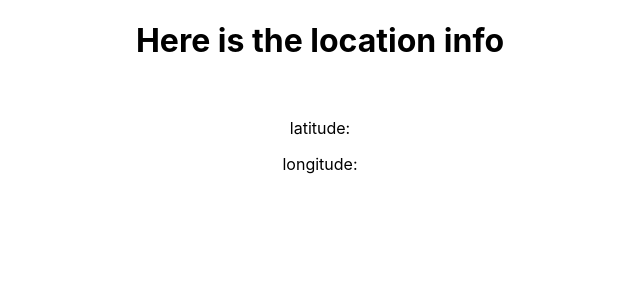
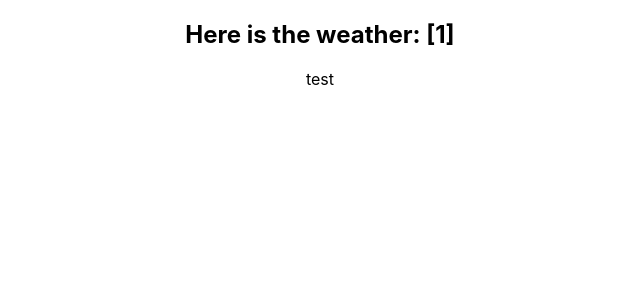
Before and after one commit to amtodd999/teamGit, a React (Create React App) app in the folder team-git/: page / in a window 1280 px wide. Shown: the top 300 px of the page, without its empty margins (320-960 px from the left). Built offline with nearby package versions, Linux system fonts and the light colour scheme; no server answers.

Commit message:
Adding new Location.js file that has code to allow sending location to other components

```diff
--- a/team-git/src/App.js
+++ b/team-git/src/App.js
@@ -1,12 +1,12 @@
 import './App.css';
 import WeatherApp from './components/WeatherApp';
-import GeoLocation from './components/GeoLocation';
+import Location from './components/Location';
 
 function App() {
   return (
     <div className="App">
-      <WeatherApp />
-      <GeoLocation />
+      {/* <WeatherApp /> */}
+      <Location />
     </div>
   );
 }
--- a/team-git/src/components/GeoLocation.js
+++ /dev/null
@@ -1,69 +0,0 @@
-import React, { Component } from 'react';
-import WeatherApp from './WeatherApp';
-
-class GeoLocation extends Component {
-    constructor(props) {
-        super(props);
-        this.state = {
-            latitude: null,
-            longitude: null,
-            userAddress: null,
-        };
-        this.getLocation = this.getLocation.bind(this);
-        this.getCoordinates = this.getCoordinates.bind(this);
-    }
-
-    componentDidMount() {
-        window.onload = (event) => {
-            this.getLocation();
-        };
-    }
-
-    getLocation() {
-        if (navigator.geolocation) {
-            navigator.geolocation.getCurrentPosition(this.getCoordinates, this.handleLocationError);
-        } else {
-            alert("Geolocation not supported by this browser");
-        }
-    }
-
-    getCoordinates(position) {
-        console.log(position);
-        this.setState({
-            latitude: position.coords.latitude,
-            longitude: position.coords.longitude,
-        });
-    }
-
-    handleLocationError(error) {
-            switch (error.code) {
-                case error.PERMISSION_DENIED:
-                    alert( "User denied the request for Geolocation.")
-                    break;
-                case error.POSITION_UNAVAILABLE:
-                    alert("Location information is unavailable.")
-                    break;
-                case error.TIMEOUT:
-                    alert("The request to get user location timed out.")
-                    break;
-                case error.UNKNOWN_ERROR:
-                    alert("An unknown error occurred.")
-                    break;
-                    default:
-                        alert("An unknown error occurred.")
-        }
-    }
-
-    render() {
-        return (
-            <div className="GeoLocation">
-                <h1>Here is the location info</h1>
-                <br />
-                <p>latitude: {this.state.latitude}</p>
-                <p>longitude: {this.state.longitude}</p>
-            </div>
-        )
-    }
-}
-
-export default GeoLocation;
--- /dev/null
+++ b/team-git/src/components/Location.js
@@ -0,0 +1,24 @@
+import React, {useState} from 'react';
+import WeatherApp from './WeatherApp';
+
+const Location = () => {
+    const [lat, setLat] = useState('');
+    const [lon, setLon] = useState('');
+
+    const componentWillMount = () => {
+        navigator.geolocation.getCurrentPosition(function(position) {
+            setLat(position.coords.latitude);
+            setLon(position.coords.longitude);
+            console.log(lat, lon);
+        });
+    }
+    componentWillMount();
+
+    return(
+        <div>
+<WeatherApp lat={lat} lon={lon} />
+        </div>
+    )
+}
+
+export default Location;
--- a/team-git/src/components/WeatherApp.js
+++ b/team-git/src/components/WeatherApp.js
@@ -1,36 +1,39 @@
 import React, { useEffect, useState } from 'react';
-import WeatherAppDisplay from './WeatherAppDisplay';
-import GeoLocation from './GeoLocation';
 
 const weatherApi = `${process.env.REACT_APP_WEATHER_ENDPOINT}`;
 const weatherApiKey = `${process.env.REACT_APP_WEATHER_API_KEY}`;
-const lat = GeoLocation.latitude;
-console.log("checking lat var" + lat);
 
-function WeatherApp() {
-    let url = `${weatherApi}q=London&units=imperial&appid=${weatherApiKey}`
-    const [results, setResults] = useState(null);
+function WeatherApp(props) {
+    const lat = props.lat
+    const lon = props.lon
+    let url = `${weatherApi}lat=${lat}&lon=${lon}&units=imperial&appid=${weatherApiKey}`
+    console.log(url)
+    const [results, setResults] = useState([1]);
+
 
     useEffect(() => {
-        fetchWeather();
-
-        async function fetchWeather() {
-            const res = await fetch(url);
-            const data = await res.json();
-            setResults(data);
-            // let iconCode = results.weather[0].icon;
-            // let iconUrl = "http://openweathermap.org/img/w/" + iconCode + ".png";
-        }
+        fetch(url)
+        .then((res) => res.json())
+        .then((data) => setResults(data))
+        console.log("look here" + JSON.stringify(results))
     }, []);
 
-    if (!results) return <div />;
+    //     async function fetchWeather() {
+    //         const res = await fetch(url);
+    //         const data = await res.json();
+    //         setResults(data);
+    //         // let iconCode = results.weather[0].icon;
+    //         // let iconUrl = "http://openweathermap.org/img/w/" + iconCode + ".png";
+    //     }
+    // }, []);
+
+    // if (!results) return <div />;
 
     return(
         <div>
-            <h1>Weather in {JSON.stringify(results.name)}</h1>
-            <h2>Temperature: {JSON.stringify(results.main.temp)}</h2>
-            {/* <h1 id="icon"><img id="wicon" src={`iconUrl`} alt="weather icon"></img></h1> */}
-            <h2>Forecast: {JSON.stringify(results.weather[0].description)}</h2>
+            <h2>Here is the weather: {JSON.stringify(results)}</h2>
+            <p>test{props.lat}</p>
+            <p>{props.lon}</p>
 
         </div>
     )
```
